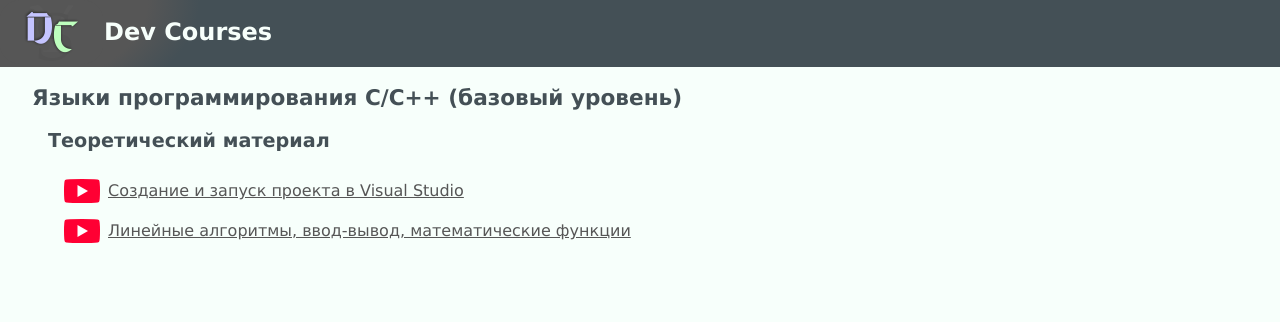
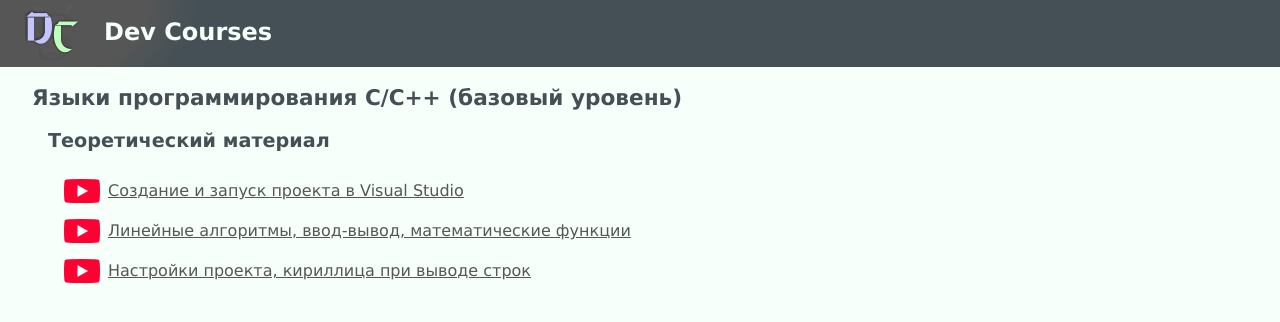
Before and after one commit to yermochenko/yermochenko.github.io, a plain HTML site: page c-and-c++/index.html in a window 1280 px wide. Drawn offline with Linux system fonts and the light colour scheme.

Commit message:
В курс C/C++[B] добавлено видео

```diff
--- a/c-and-c++/index.html
+++ b/c-and-c++/index.html
@@ -11,5 +11,6 @@
 		<h3>Теоретический материал</h3>
 		<div class="element"><a href="https://youtu.be/znFc42znqAw" target="_blank" rel="noopener"><img src="/icon/youtube.svg">Создание и запуск проекта в Visual Studio</a></div>
 		<div class="element"><a href="https://youtu.be/cEsHDrT9EYI" target="_blank" rel="noopener"><img src="/icon/youtube.svg">Линейные алгоритмы, ввод-вывод, математические функции</a></div>
+		<div class="element"><a href="https://youtu.be/5uzt1QnsR6M" target="_blank" rel="noopener"><img src="/icon/youtube.svg">Настройки проекта, кириллица при выводе строк</a></div>
 	</body>
 </html>
```
